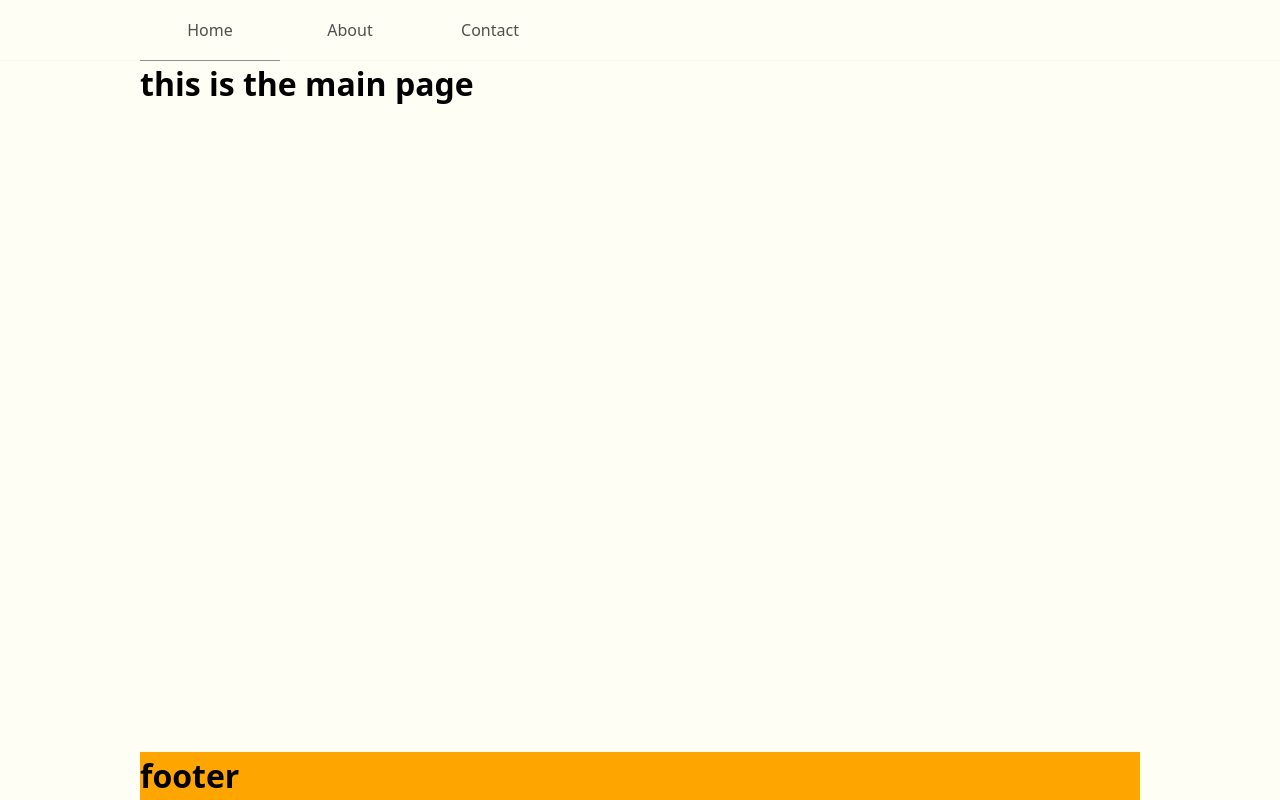
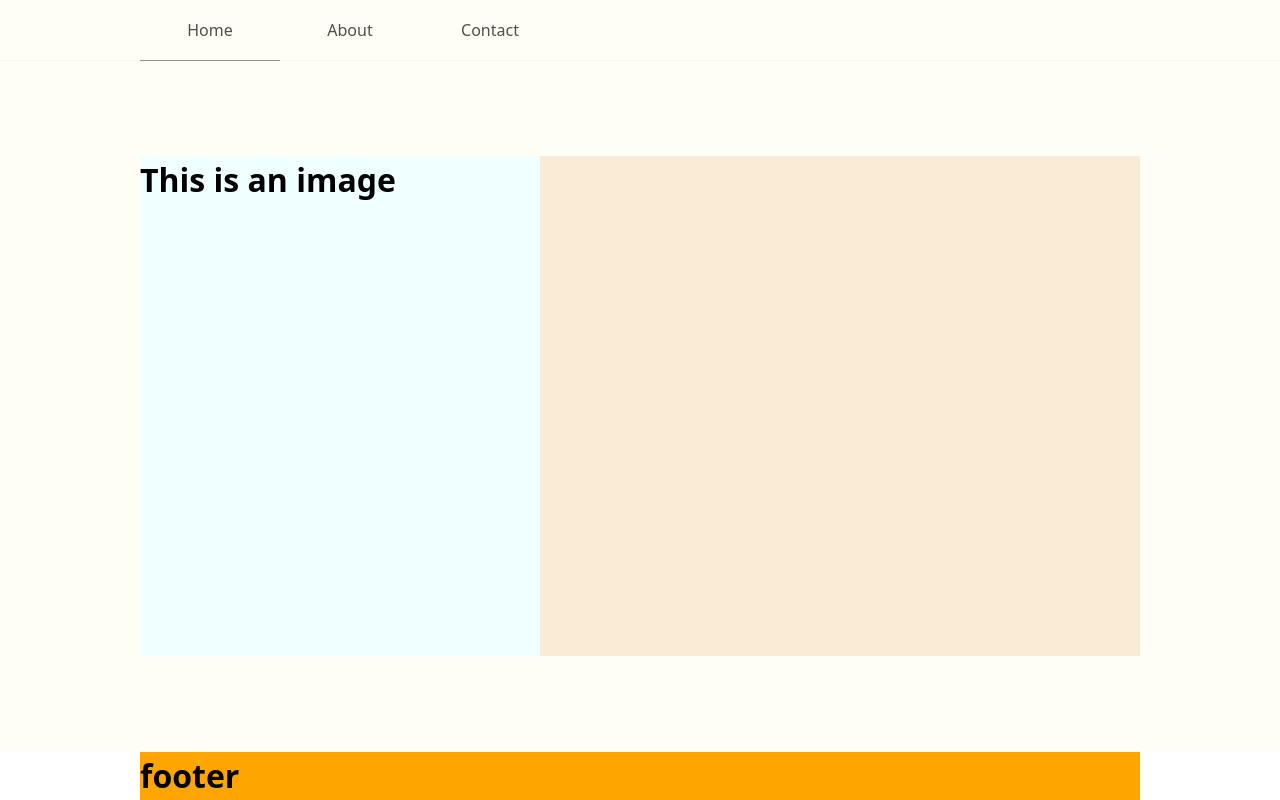
Before and after one commit to wellwe11/elliesWebsite, a React (Vite) app: page / in a window 1280 px wide. Built offline with nearby package versions, Linux system fonts and the light colour scheme.

Commit message:
made it so that the screen willl always have 100vh height to make sure the footer is correctly placed on the screen at all times

```diff
--- a/src/UI/UIComponents/BODY/mainPage/MAINPAGE.jsx
+++ b/src/UI/UIComponents/BODY/mainPage/MAINPAGE.jsx
@@ -1,7 +1,10 @@
+import classes from "./MAINPAGE.module.scss";
+import ImageWithContent from "../../../../abstract/components/imageWithContent/IMAGE";
+
 const MainPage = () => {
   return (
-    <div>
-      <h1>this is the main page</h1>
+    <div className={classes.mainPage}>
+      <ImageWithContent />
     </div>
   );
 };
--- a/src/UI/UIComponents/BODY/mainPage/MAINPAGE.module.scss
+++ b/src/UI/UIComponents/BODY/mainPage/MAINPAGE.module.scss
@@ -0,0 +1,5 @@
+.mainPage {
+  background-color: antiquewhite;
+  height: 100%;
+  width: 100%;
+}
--- a/src/UI/UIComponents/FOOTER/footer.module.scss
+++ b/src/UI/UIComponents/FOOTER/footer.module.scss
@@ -1,6 +1,6 @@
 .footer {
   width: 100%;
-  background-color: var(--websiteContainerColor);
+  background-color: white;
 
   display: flex;
   justify-content: center;
@@ -8,8 +8,6 @@
 
   /* make sure footer is always at the bottom */
   /* !For screens taller than the content! */
-  position: absolute;
-  bottom: 0;
 
   .navContent {
     z-index: 999999;
--- a/src/UI/UIComponents/NAVBAR/navbar.module.scss
+++ b/src/UI/UIComponents/NAVBAR/navbar.module.scss
@@ -9,9 +9,9 @@
   justify-content: center;
   align-items: center;
   box-shadow: 0 0 6px 1px rgba(0, 0, 0, 0.01), 0 0 0 1px rgba(27, 31, 35, 0.02);
+  z-index: 999999;
 
   .navContent {
-    z-index: 999999;
   }
 }
 
--- a/src/UI/UIComponents/screenContainer/SCREENCONTAINER.module.scss
+++ b/src/UI/UIComponents/screenContainer/SCREENCONTAINER.module.scss
@@ -1,16 +1,17 @@
 .widthContainer {
   display: flex;
   flex-direction: column;
-  justify-content: center;
+  justify-content: space-between;
   align-items: center;
 
-  height: 100%;
   width: 100%;
   max-width: 1500px;
+  min-height: 100vh;
 
   background-color: var(--websiteContainerColor);
 
   .contentWrapper {
+    height: 100%;
     /* All CONTENT (Except unique components, ex: navbar(which should still obide by the general approach of sizes)) will be inside a defined width. This should not match max-screen-width */
     /* contentWrapper styled definitions */
     /* big screens */
--- /dev/null
+++ b/src/abstract/components/imageWithContent/IMAGE.jsx
@@ -0,0 +1,11 @@
+import classes from "./IMAGE.module.scss";
+
+const ImageWithContent = () => {
+  return (
+    <div className={classes.imageContainer}>
+      <h1>This is an image</h1>
+    </div>
+  );
+};
+
+export default ImageWithContent;
--- /dev/null
+++ b/src/abstract/components/imageWithContent/IMAGE.module.scss
@@ -0,0 +1,5 @@
+.imageContainer {
+  width: 40%;
+  height: 500px;
+  background-color: azure;
+}
```
